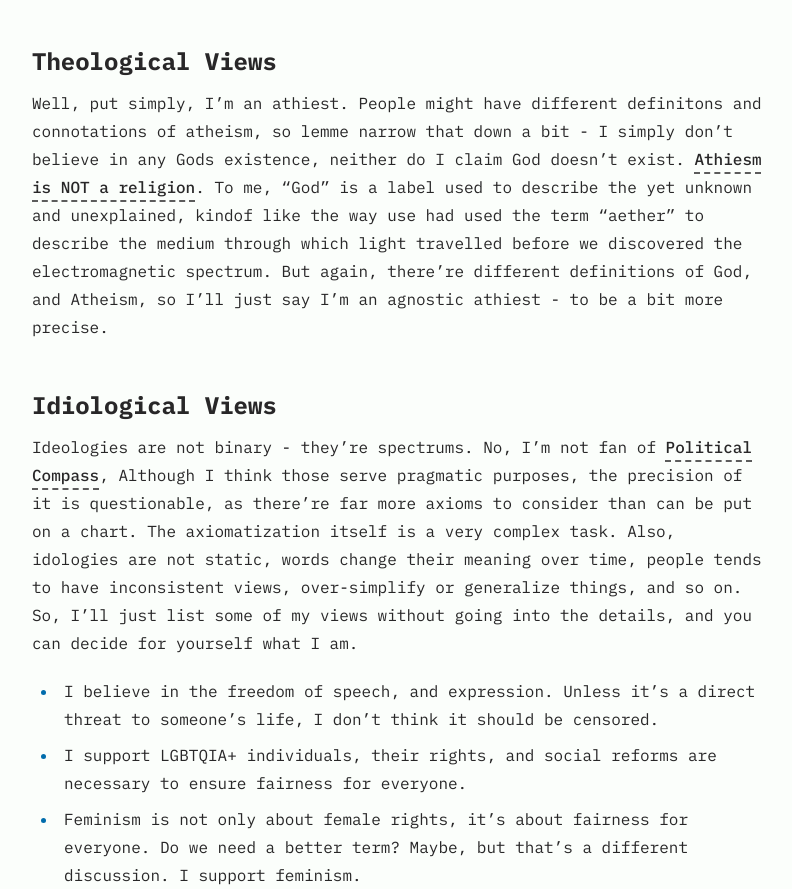
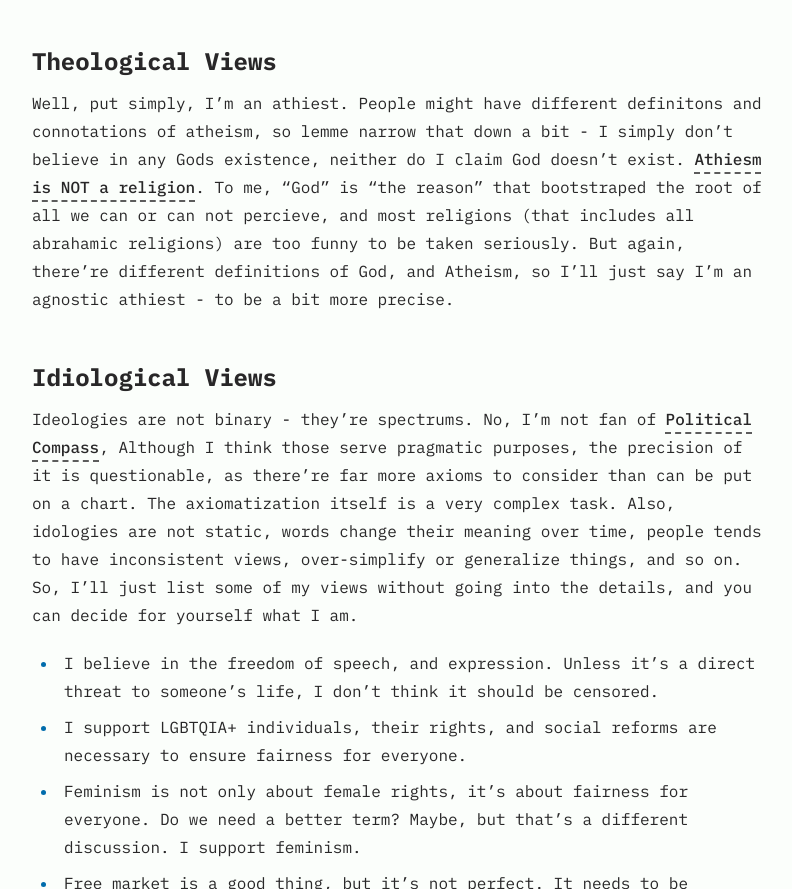
Before and after one commit to audacioustux/audacioustux, an Astro site in the folder com-audacioustux/: page /about in a window 1280 px wide. Shown: the part 1144-2033 px from the top of the page, without its empty margins (240-1032 px from the left). Built offline with nearby package versions, Linux system fonts and the light colour scheme; Astro itself is replaced by a stand-in of ours.

Commit message:
fix some about.md

```diff
--- a/com-audacioustux/src/pages/about.md
+++ b/com-audacioustux/src/pages/about.md
@@ -16,7 +16,7 @@ Different fields of study, school of thoughts, disciplines are hard to precisely
 
 ## Theological Views
 
-Well, put simply, I'm an athiest. People might have different definitons and connotations of atheism, so lemme narrow that down a bit - I simply don't believe in any Gods existence, neither do I claim God doesn't exist. [Athiesm is NOT a religion](https://www.youtube.com/watch?v=bIXGRoPr8a4). To me, "God" is a label used to describe the yet unknown and unexplained, kindof like the way use had used the term "aether" to describe the medium through which light travelled before we discovered the electromagnetic spectrum. But again, there're different definitions of God, and Atheism, so I'll just say I'm an agnostic athiest - to be a bit more precise.
+Well, put simply, I'm an athiest. People might have different definitons and connotations of atheism, so lemme narrow that down a bit - I simply don't believe in any Gods existence, neither do I claim God doesn't exist. [Athiesm is NOT a religion](https://www.youtube.com/watch?v=bIXGRoPr8a4). To me, "God" is "the reason" that bootstraped the root of all we can or can not percieve, and most religions (that includes all abrahamic religions) are too funny to be taken seriously. But again, there're different definitions of God, and Atheism, so I'll just say I'm an agnostic athiest - to be a bit more precise.
 
 ## Idiological Views
 
```
